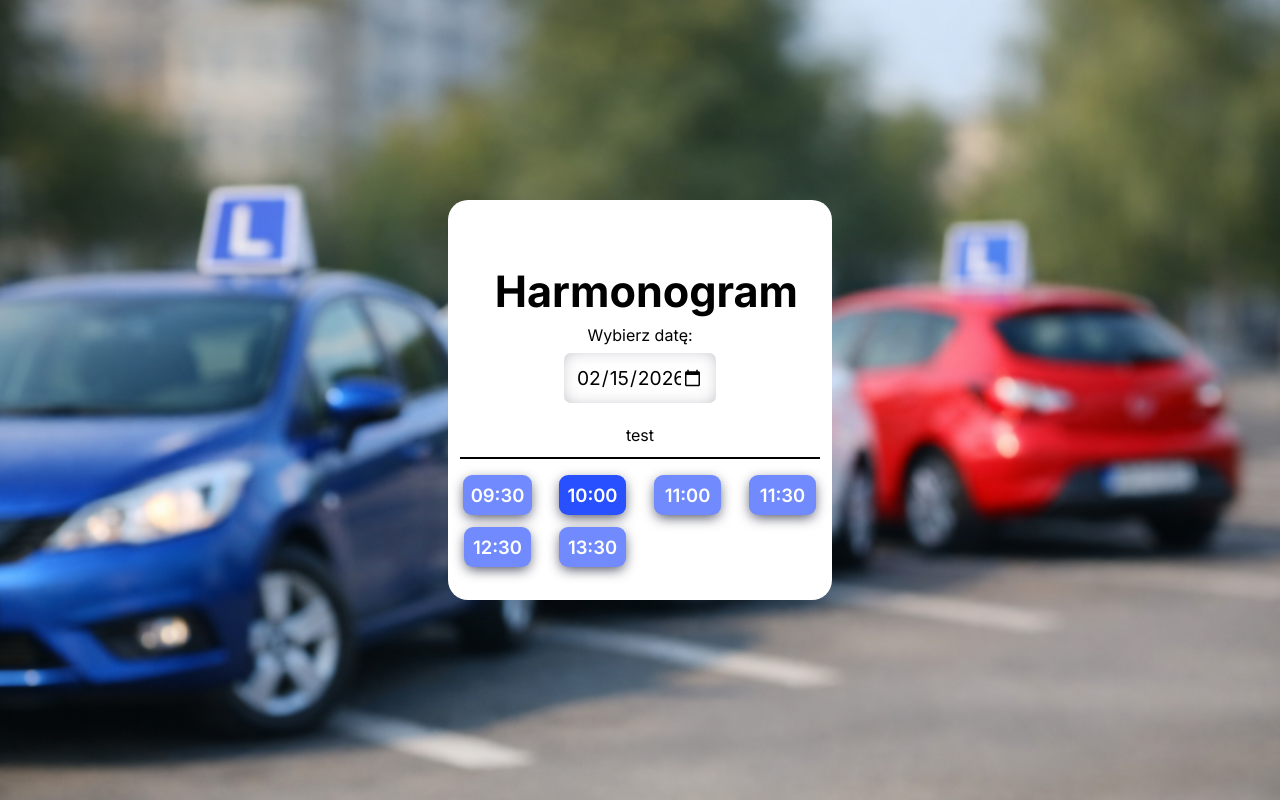
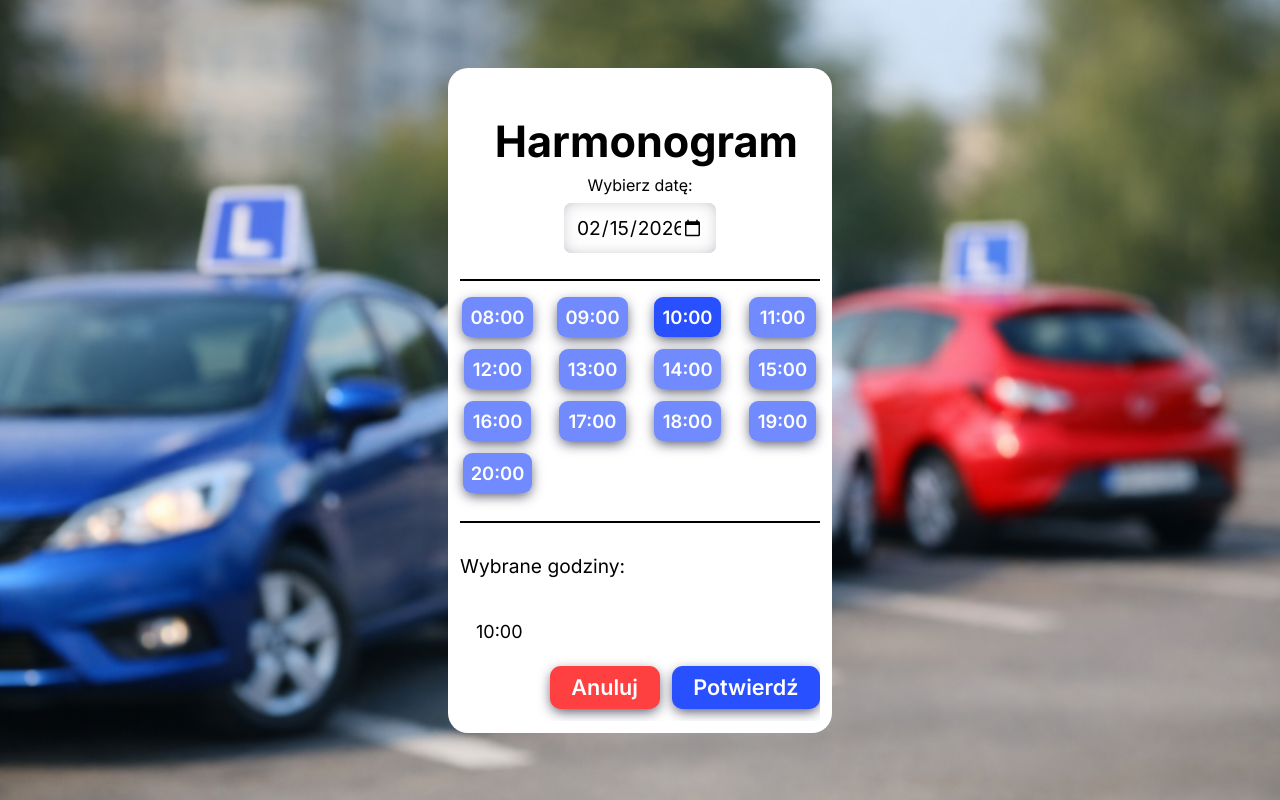
Before and after one commit to GracjanHajdasz/prawko-jazdy, a React (Vite) app in the folder frontend/: page /scheduler in a window 1280 px wide. Both pictures are taken after a click on the button "10:00". Built offline with nearby package versions, Linux system fonts and the light colour scheme.

Commit message:
hours confirmation, and basic animations for scheduler

```diff
--- a/frontend/src/App.jsx
+++ b/frontend/src/App.jsx
@@ -6,16 +6,16 @@ import PopUp from "./components/pop-up/PopUp.jsx";
 import Scheduler from "./components/scheduler/Scheduler.jsx";
 
 export default function App() {
-  // const [clientid, setClientid] = useState("");
-  // const [password, setPassword] = useState("");
-  // const [showPopUp, setShowPopUp] = useState(false);
-  // const [popUpText, setPopUpText] = useState("");
-  // const [hasAccount, setHasAccount] = useState(true);
+  const [clientid, setClientid] = useState("");
+  const [password, setPassword] = useState("");
+  const [showPopUp, setShowPopUp] = useState(false);
+  const [popUpText, setPopUpText] = useState("");
+  const [hasAccount, setHasAccount] = useState(true);
 
   return (
     <div className="app">
-      <Scheduler />
-      {/* {hasAccount ? (
+      <Scheduler setShowPopUp={setShowPopUp} setPopUpText={setPopUpText} />
+      {/*{hasAccount ? (
         <Login
           setHasAccount={setHasAccount}
           clientid={clientid}
@@ -39,7 +39,7 @@ export default function App() {
           popUpText={popUpText}
           setPopUpText={setPopUpText}
         />
-      )}
+      )} */}
 
       {showPopUp && (
         <PopUp
@@ -48,7 +48,7 @@ export default function App() {
           show={showPopUp}
           setShowPopUp={setShowPopUp}
         />
-      )} */}
+      )}
     </div>
   );
 }
--- a/frontend/src/components/pop-up/PopUp.jsx
+++ b/frontend/src/components/pop-up/PopUp.jsx
@@ -1,5 +1,5 @@
-import "./PopUp.css"
-import { useEffect, useState } from "react"
+import "./PopUp.css";
+import { useEffect, useState } from "react";
 
 export default function PopUp({ popUpText, show, duration, setShowPopUp }) {
   const [isVisible, setIsVisible] = useState(false);
@@ -7,21 +7,19 @@ export default function PopUp({ popUpText, show, duration, setShowPopUp }) {
 
   useEffect(() => {
     let autoCloseTimer;
-        let removeTimer; //test
+    let removeTimer;
 
     if (show) {
       setIsVisible(true);
       setIsClosing(false);
 
-            // Auto-close after specified duration
       autoCloseTimer = setTimeout(() => {
         setIsClosing(true);
 
-                // Remove from DOM after closing animation
         removeTimer = setTimeout(() => {
           setIsVisible(false);
-                    if (typeof setShowPopUp === 'function') setShowPopUp(false);
-                }, 300); // closing animation time
+          if (typeof setShowPopUp === "function") setShowPopUp(false);
+        }, 300);
       }, duration);
     }
 
@@ -33,9 +31,9 @@ export default function PopUp({ popUpText, show, duration, setShowPopUp }) {
 
   if (!isVisible) return null;
   return (
-        <div className={`popup ${isClosing ? 'closing' : ''}`}>
+    <div className={`popup ${isClosing ? "closing" : ""}`}>
       <h2>Komunikat</h2>
       <p>{popUpText}</p>
     </div>
-    )
+  );
 }
--- a/frontend/src/components/scheduler/Scheduler.css
+++ b/frontend/src/components/scheduler/Scheduler.css
@@ -1,16 +1,16 @@
-.scheduler-container{
+.scheduler-container {
   background-color: white;
   border-radius: 20px;
   display: flex;
   flex-direction: column;
   justify-content: center;
   width: 30vw;
-    height: 50vh;
+  min-height: 50vh;
   overflow: scroll;
   scrollbar-width: none;
 }
 
-.scheduler-container header p{
+.scheduler-container header p {
   text-decoration: none;
   font-size: larger;
 }
@@ -28,7 +28,7 @@
   align-items: center;
   gap: 0.5rem;
   padding: 0.75rem 0;
-    margin: 0 0.75rem
+  margin: 0 0.75rem;
 }
 
 .scheduler-container header input {
--- a/frontend/src/components/scheduler/Scheduler.jsx
+++ b/frontend/src/components/scheduler/Scheduler.jsx
@@ -8,37 +8,47 @@ const fetchMockSlots = async (date) => {
     setTimeout(() => {
       if (!date) return resolve([]);
       resolve([
-        { time: "09:00", status: "booked" },
-        { time: "09:30", status: "available" },
+        { time: "08:00", status: "available" },
+        { time: "09:00", status: "available" },
         { time: "10:00", status: "available" },
-        { time: "10:30", status: "booked" },
         { time: "11:00", status: "available" },
-        { time: "11:30", status: "available" },
-        { time: "12:00", status: "break" },
-        { time: "12:30", status: "available" },
-        { time: "13:30", status: "available" },
+        { time: "12:00", status: "available" },
+        { time: "13:00", status: "available" },
+        { time: "14:00", status: "available" },
+        { time: "15:00", status: "available" },
+        { time: "16:00", status: "available" },
+        { time: "17:00", status: "available" },
+        { time: "18:00", status: "available" },
+        { time: "19:00", status: "available" },
+        { time: "20:00", status: "available" },
       ]);
     }, 800);
   });
 };
 
-export default function Scheduler() {
+export default function Scheduler({ setShowPopUp, setPopUpText }) {
   const [slots, setSlots] = useState([]);
   const [date, setDate] = useState(new Date().toISOString().split("T")[0]);
-
-  // ZMIANA 1: Stan jest teraz tablicą
   const [selectedSlots, setSelectedSlots] = useState([]);
-
   const [isLoading, setIsLoading] = useState(false);
   const [error, setError] = useState(null);
+  const [showConfirmation, setShowConfirmation] = useState(false);
+
+  // Pokaż confirmation gdy są sloty
+  useEffect(() => {
+    if (selectedSlots.length > 0) {
+      setShowConfirmation(true);
+    } else {
+      // Czekaj na koniec animacji przed ukryciem
+      setTimeout(() => setShowConfirmation(false), 300);
+    }
+  }, [selectedSlots]);
 
   useEffect(() => {
     if (!date) return;
-
     let isMounted = true;
     setIsLoading(true);
     setError(null);
-    // ZMIANA 2: Czyścimy tablicę przy zmianie daty
     setSelectedSlots([]);
 
     fetchMockSlots(date)
@@ -57,16 +67,24 @@ export default function Scheduler() {
     };
   }, [date]);
 
-  // ZMIANA 3: Logika dodawania/usuwania z tablicy
+  useEffect(() => {
+    console.log(selectedSlots);
+  }, [selectedSlots]);
+
   const handleSlotToggle = (time) => {
     setSelectedSlots((prevSlots) => {
+      let newSlots;
       if (prevSlots.includes(time)) {
-        // Jeśli już jest -> usuń (zwróć nową tablicę bez tego elementu)
-        return prevSlots.filter((t) => t !== time);
+        newSlots = prevSlots.filter((t) => t !== time);
       } else {
-        // Jeśli nie ma -> dodaj (skopiuj starą tablicę i dodaj nowy element)
-        return [...prevSlots, time];
+        if (prevSlots.length >= 4) {
+          setPopUpText("Maksymalnie możesz wybrać 4 godziny w ciągu dnia");
+          setShowPopUp(true);
+          return prevSlots;
+        }
+        newSlots = [...prevSlots, time];
       }
+      return newSlots.sort((a, b) => a.localeCompare(b));
     });
   };
 
@@ -81,27 +99,18 @@ export default function Scheduler() {
           value={date}
           onChange={(e) => setDate(e.target.value)}
         />
-
-        {/* Przekazujemy teraz całą tablicę do potwierdzenia */}
-        {selectedSlots.length > 0 && (
-          <Confirmation selectedSlots={selectedSlots} />
-        )}
       </header>
-
       <main>
         {isLoading && <p>Ładowanie...</p>}
         {error && <p className="error-msg">{error}</p>}
-
         {!isLoading && !error && (
           <div className="slots-container">
             {slots.map((slot) => {
               if (slot.status !== "available") return null;
-
               return (
                 <Slot
                   key={slot.time}
                   time={slot.time}
-                  // ZMIANA 4: Sprawdzamy czy tablica zawiera ten czas
                   isSelected={selectedSlots.includes(slot.time)}
                   onSelect={handleSlotToggle}
                 />
@@ -110,6 +119,12 @@ export default function Scheduler() {
           </div>
         )}
       </main>
+      {showConfirmation && (
+        <Confirmation
+          selectedSlots={selectedSlots}
+          setSelectedSlots={setSelectedSlots}
+        />
+      )}
     </div>
   );
 }
--- a/frontend/src/components/scheduler/confirmation/Confirmation.css
+++ b/frontend/src/components/scheduler/confirmation/Confirmation.css
@@ -0,0 +1,73 @@
+@keyframes slideIn {
+  from {
+    opacity: 0;
+    transform: translateY(20px);
+    max-height: 0;
+  }
+  to {
+    opacity: 1;
+    transform: translateY(0);
+    max-height: 200px;
+  }
+}
+
+@keyframes slideOut {
+  from {
+    opacity: 1;
+    transform: translateY(0);
+    max-height: 200px;
+  }
+  to {
+    opacity: 0;
+    transform: translateY(20px);
+    max-height: 0;
+    padding-top: 0;
+    padding-bottom: 0;
+    margin-top: 0;
+    margin-bottom: 0;
+    border-width: 0;
+  }
+}
+
+.confirmation-container {
+  border-top: 2px solid black;
+  padding: 0.75rem 0;
+  margin: 0.75rem;
+  animation: slideIn 0.3s ease-out forwards;
+  overflow: hidden;
+}
+
+.confirmation-container.hiding {
+  animation: slideOut 0.3s ease-in forwards;
+}
+
+.selected-slots-container {
+  display: grid;
+  grid-template-columns: repeat(6, 1fr);
+  gap: 0.75rem;
+  justify-items: center;
+  padding: 1rem 0.5rem;
+  overflow: scroll;
+  scrollbar-width: thin;
+  max-height: 7vh;
+}
+
+.confirmation-container span {
+  margin: 0.5rem;
+  font-size: large;
+}
+
+.btn-container {
+  display: flex;
+  justify-content: end;
+  gap: 0.75rem;
+}
+
+.cancel-btn {
+  background-color: rgb(255, 64, 64);
+}
+
+.confirmation-container p {
+  text-decoration: none;
+  font-size: larger;
+}
--- a/frontend/src/components/scheduler/confirmation/Confirmation.jsx
+++ b/frontend/src/components/scheduler/confirmation/Confirmation.jsx
@@ -1,5 +1,57 @@
+import { useState, useEffect } from "react";
 import "./Confirmation.css";
 
-export default function Confirmation() {
-  return <div className="confirmation-container">test</div>;
+export default function Confirmation({ selectedSlots, setSelectedSlots }) {
+  const [isHiding, setIsHiding] = useState(false);
+  // 1. Tworzymy lokalny stan do wyświetlania, żeby "pamiętał" dane podczas animacji wyjścia
+  const [displaySlots, setDisplaySlots] = useState(selectedSlots);
+
+  useEffect(() => {
+    // Jeśli są wybrane sloty, aktualizujemy wyświetlanie i resetujemy stan ukrywania
+    if (selectedSlots.length > 0) {
+      setDisplaySlots(selectedSlots);
+      setIsHiding(false);
+    }
+    // Jeśli sloty zostały wyczyszczone (np. ręcznie odklikane do zera),
+    // uruchamiamy animację ukrywania, ALE NIE czyścimy displaySlots,
+    // żeby tekst nie zniknął nagle.
+    else if (selectedSlots.length === 0 && !isHiding) {
+      setIsHiding(true);
+    }
+  }, [selectedSlots, isHiding]);
+
+  function cancelSlots() {
+    setIsHiding(true);
+    // Czekamy tyle, ile trwa animacja w CSS (0.3s)
+    setTimeout(() => {
+      setSelectedSlots([]);
+      // Uwaga: Tutaj nie musimy czyścić displaySlots ręcznie,
+      // bo przy kolejnym otwarciu nadpiszą się nowymi danymi.
+      setIsHiding(false);
+    }, 300);
+  }
+
+  // Jeśli nie ma nic do wyświetlenia (na starcie), nie renderujemy nic
+  // Zapobiega to pokazywaniu pustego paska przy pierwszym ładowaniu
+  if (displaySlots.length === 0 && selectedSlots.length === 0) {
+    return null;
+  }
+
+  return (
+    // 2. Renderujemy displaySlots zamiast selectedSlots
+    <div className={`confirmation-container ${isHiding ? "hiding" : ""}`}>
+      <p>Wybrane godziny: </p>
+      <div className="selected-slots-container">
+        {displaySlots.map((selectedSlot) => {
+          return <span key={selectedSlot}>{selectedSlot}</span>;
+        })}
+      </div>
+      <div className="btn-container">
+        <button onClick={cancelSlots} className="cancel-btn">
+          Anuluj
+        </button>
+        <button>Potwierdź</button>
+      </div>
+    </div>
+  );
 }
--- a/frontend/src/components/scheduler/slot/Slot.jsx
+++ b/frontend/src/components/scheduler/slot/Slot.jsx
@@ -1,7 +1,6 @@
 import React from "react";
 import "./Slot.css";
 
-// Używamy React.memo, aby zapobiec niepotrzebnym renderom, jeśli propsy się nie zmieniły
 const Slot = React.memo(({ time, isSelected, onSelect, disabled }) => {
   return (
     <button
```
Lines whose indentation alone changed are shown as unchanged.
